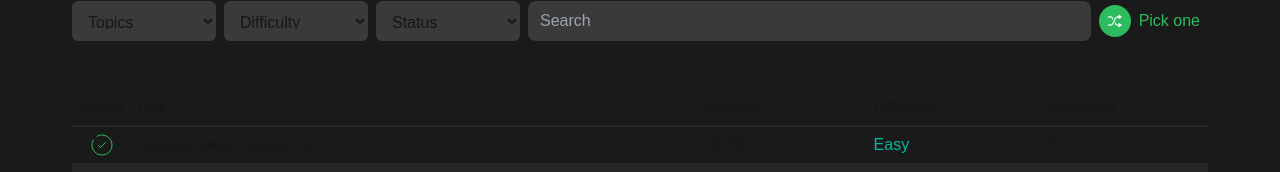
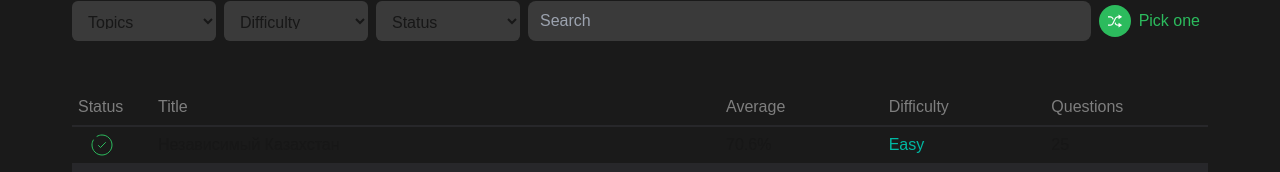
Before and after one commit to Dulatbay/kz-h-front-end, a Next.js app: page /quizzes in a window 1280 px wide. Shown: the part 183-355 px from the top of the page. Built offline with nearby package versions, Linux system fonts and the light colour scheme.

Commit message:
fix: fix some bugs

```diff
--- a/app/quizzes/page.tsx
+++ b/app/quizzes/page.tsx
@@ -74,14 +74,14 @@ export default function Quizzes(){
             <div className="w-full overflow-x-scroll [&::-webkit-scrollbar]:hidden [-ms-overflow-style:none] [scrollbar-width:none]">
                 <table cellPadding={6} className="gap-3 w-full">
                 <colgroup>
-                    <col className="w-12"/>
+                    <col className="w-20"/>
                     <col className="w-1/2 min-w-80"/>
                     <col className="min-w-24"/>
                     <col className="min-w-24"/>
                     <col className="min-w-24"/>
                 </colgroup>
                     <tbody>
-                        <tr className="border-b-zinc-800 border-b-2">
+                        <tr className="border-b-zinc-800 border-b-2 text-[#7E7E7E]">
                             <td>Status</td>
                             <td>Title</td>
                             <td>Average</td>
--- a/components/Header/header.tsx
+++ b/components/Header/header.tsx
@@ -28,7 +28,7 @@ export default function Header(){
                 <svg xmlns="http://www.w3.org/2000/svg" height="36px" viewBox="0 -960 960 960" width="36px" fill="#e8eaed"><path d="M120-240v-80h720v80H120Zm0-200v-80h720v80H120Zm0-200v-80h720v80H120Z"/></svg>
             </label>
             <div className="sm:h-full flex sm:flex-row sm:items-center sm:justify-between max-sm:invisible max-sm:opacity-0 sm:static
-            peer-checked/navbar:visible peer-checked/navbar:opacity-100 max-sm:transition-all max-sm:duration-150  peer-checked/navbar:max-sm:top-16 top-14 flex-col h-screen bg-[#282828] w-full max-w-[1200px] mx-auto fixed items-start px-8">
+            peer-checked/navbar:visible peer-checked/navbar:opacity-100 max-sm:transition-all max-sm:duration-150  peer-checked/navbar:max-sm:top-16 top-14 flex-col h-screen bg-[#282828] max-w-[1200px] m-auto fixed items-start px-8">
                 <div className="text-[#FFFFFF99] flex gap-6 max-sm:flex-col">
                     <h1 className="text-[#5348F2] font-bold">KzH</h1>
                     <a href="/learn">Learn</a>
```
